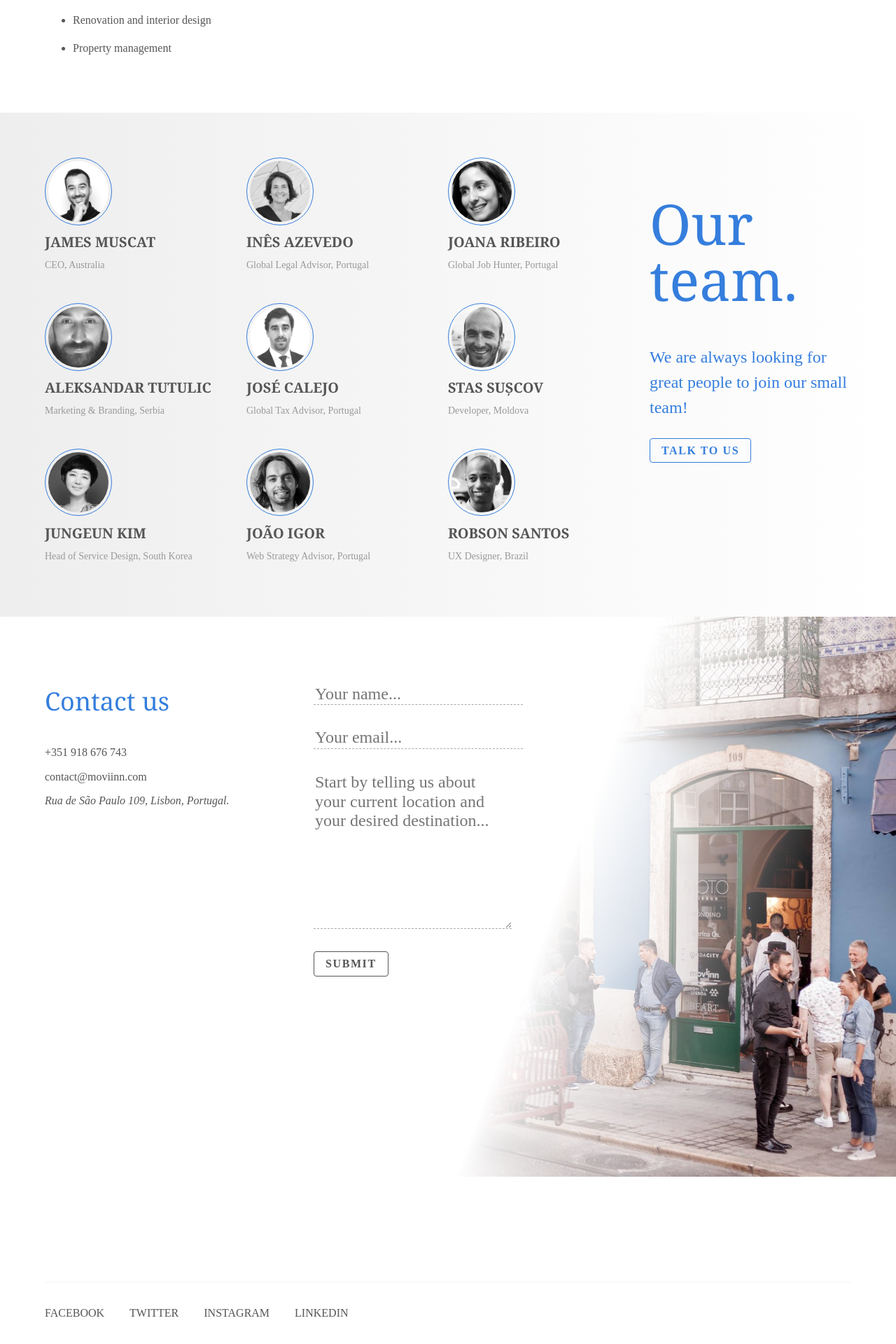
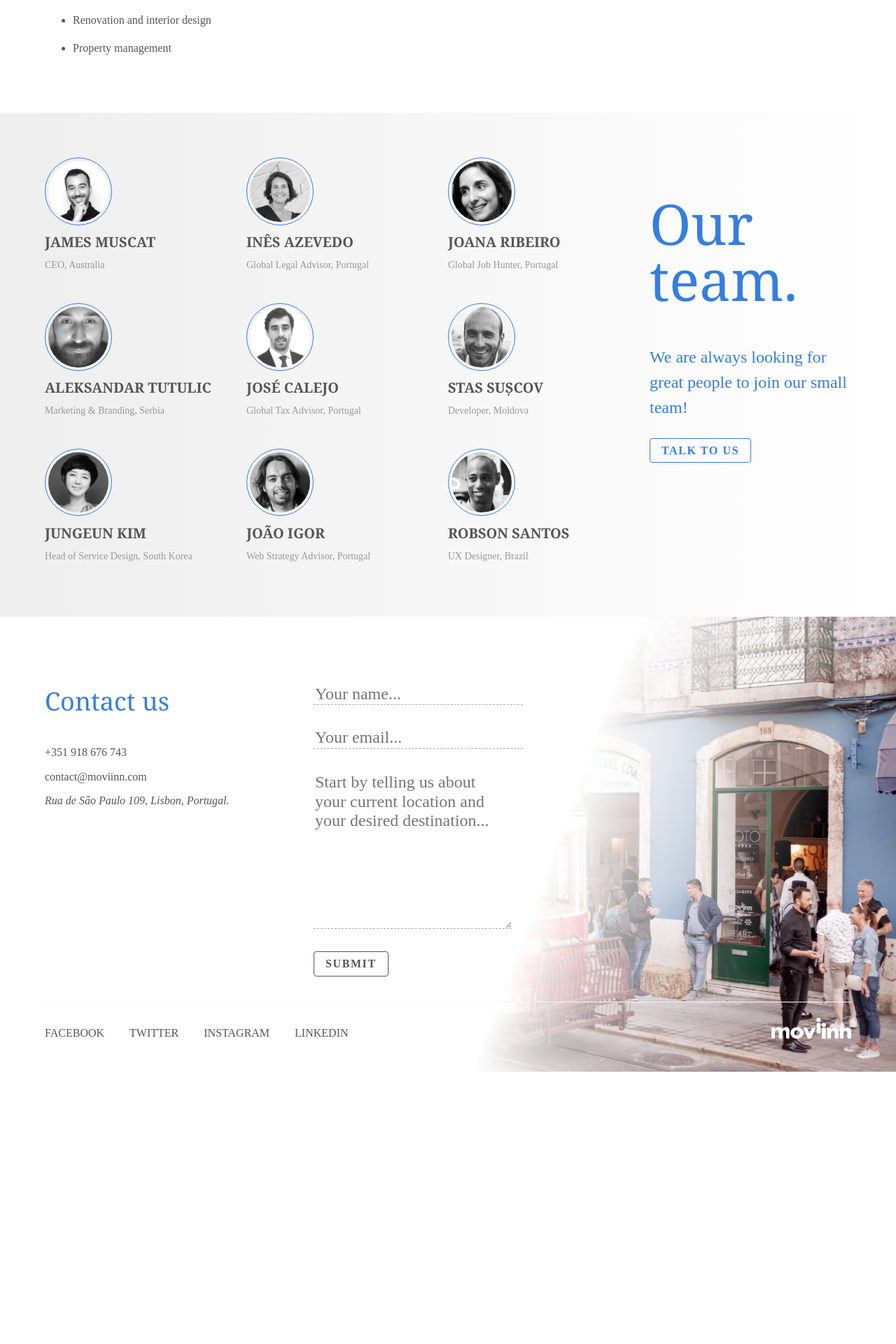
Before and after one commit to Moviinn/moviinn.github.io, a Jekyll site: the page built from index.md, in a window 1280 px wide. Shown: the part 3483-5403 px from the top of the page at 70% size. Built offline with Jekyll 4.4.1, drawn with Linux system fonts in a browser that asks for light colours; nearby versions of some CDN libraries; after the commit the page ends 5014 px from its top, so only the background shows below that.

Commit message:
Minor adjustments.

```diff
--- a/_includes/footer.html
+++ b/_includes/footer.html
@@ -1,11 +1,9 @@
-<div style="height: 400px;">
-  </div>
 <div class="db dt-ns mw9 center w-90 pv4 bt b--near-white">
-  <nav class="db dtc-ns v-mid tr tl-ns ttu">
-    <a class="db dib-ns mr2 mr3-m mr4-l f6 f5-ns link dim mid-gray" href="https://facebook.com/moviinn">Facebook</a>
-    <a class="db dib-ns mr2 mr3-m mr4-l f6 f5-ns link dim mid-gray" href="https://twitter.com/moviinn">Twitter</a>
-    <a class="db dib-ns mr2 mr3-m mr4-l f6 f5-ns link dim mid-gray" href="https://www.instagram.com/moviinn/">Instagram</a>
-    <a class="db dib-ns mr2 mr3-m mr4-l f6 f5-ns link dim mid-gray" href="https://www.linkedin.com/company/moviinn">Linkedin</a>
+  <nav class="db dtc-ns v-mid tl ttu">
+    <a class="db dib-ns mr2 mr4-l mt2 mt0-ns f6 f5-ns link dim mid-gray" href="https://facebook.com/moviinn">Facebook</a>
+    <a class="db dib-ns mr2 mr4-l mt2 mt0-ns f6 f5-ns link dim mid-gray" href="https://twitter.com/moviinn">Twitter</a>
+    <a class="db dib-ns mr2 mr4-l mt2 mt0-ns f6 f5-ns link dim mid-gray" href="https://www.instagram.com/moviinn/">Instagram</a>
+    <a class="db dib-ns mr2 mr4-l mt2 mt0-ns f6 f5-ns link dim mid-gray" href="https://www.linkedin.com/company/moviinn">Linkedin</a>
   </nav>
   <div class="db dtc-ns v-mid tr mt3 mt0-ns mr2 mr0-ns">
     <a class="link dim mid-gray" href="{{ "/" | relative_url}}" title="{{ site.title | escape }}">
--- a/_includes/nav.html
+++ b/_includes/nav.html
@@ -1,13 +1,13 @@
 <div class="db dt-ns mw9 center w-90 pv4">
-  <div class="db dtc-ns v-mid tl">
+  <div class="db dtc-ns v-mid">
     <a class="link dim mid-gray" href="{{ "/" | relative_url}}" title="{{ site.title | escape }}">
       <img src="/assets/logo.svg" alt="MOVIINN" class="logo" />
     </a>
   </div>
-  <nav class="db dtc-ns v-mid tl tr-ns mt2 mt0-ns ttu">
-    <a class="db dib-ns mr2 mr3-m mr4-l f6 f5-ns link dim mid-gray" href="#how">How it works</a>
-    <a class="db dib-ns mr2 mr3-m mr4-l f6 f5-ns link dim mid-gray" href="#services">Services</a>
-    <a class="db dib-ns mr2 mr3-m mr4-l f6 f5-ns link dim mid-gray" href="#community">Community</a>
-    <a class="db dib-ns mr2 mr3-m mr4-l f6 f5-ns link dim mid-gray" href="#contact">Contact</a>
+  <nav class="db dtc-ns v-mid tr mt2 mt0-ns ttu">
+    <a class="db dib-ns mr2 mr4-l mt2 mt0-ns f6 f5-ns link dim mid-gray" href="#how">How it works</a>
+    <a class="db dib-ns mr2 mr4-l mt2 mt0-ns f6 f5-ns link dim mid-gray" href="#services">Services</a>
+    <a class="db dib-ns mr2 mr4-l mt2 mt0-ns f6 f5-ns link dim mid-gray" href="#community">Community</a>
+    <a class="db dib-ns mr2 mr4-l mt2 mt0-ns f6 f5-ns link dim mid-gray" href="#contact">Contact</a>
   </nav>
 </div>
--- a/assets/css/moviinn.css
+++ b/assets/css/moviinn.css
@@ -33,15 +33,27 @@ img.logo {
   background-color: #FFF;
   background-size: contain;
   background-image: url('../backgrounds/office-with-tram.jpg');
-  background-position: top right;
+  background-position: bottom right;
   background-repeat: no-repeat;
 }
 
 #contact .gradient {
-  background: linear-gradient(110deg, #FFF 60%, rgba(0, 0, 0, 0) 85%);
-  min-height: 800px;
+  background: linear-gradient(160deg, #FFF 80%, rgba(0, 0, 0, 0) 95%);
+  min-height: 850px;
 }
 
 footer {
-  margin-top: -250px;
+  margin-top: -200px;
 }
+
+@media screen and (min-width: 30em) {
+
+  #contact .gradient {
+    background: linear-gradient(110deg, #FFF 60%, rgba(0, 0, 0, 0) 85%);
+    min-height: 650px;
+  }
+
+  footer {
+    margin-top: -100px;
+  }
+}
--- a/content/en/community.html
+++ b/content/en/community.html
@@ -4,7 +4,7 @@
 
     <div class="w-100">
 
-      <div class="w-100 w-two-thirds-l fl pb4 pb0-ns">
+      <div class="w-100 w-two-thirds-l fl pb4 pb0-l">
         <div class="measure-wide tc tl-l">
           <h1 class="serif f-subheadline-l fw1 lh-solid white">
             Our community is your community.
@@ -23,7 +23,7 @@
       </div>
 
       <div class="w-100 w-third-ns w-50-m fl pr4-ns">
-        <div class="w-25 dib pt3">
+        <div class="w-20 w-25-l dib pt3">
           <img src="/assets/faces/noelia.jpg" class="w-80 br-100 pa1 ba b-white" />
         </div>
         <div class="w-75 fr">
@@ -42,7 +42,7 @@
       </div>
 
       <div class="w-100 w-third-ns w-50-m fl pr4-ns">
-        <div class="w-25 dib pt3">
+        <div class="w-20 w-25-l dib pt3">
           <img src="/assets/faces/ana.jpg" class="w-80 br-100 pa1 ba b-white" />
         </div>
         <div class="w-75 fr">
@@ -62,7 +62,7 @@
       </div>
 
       <div class="w-100 w-third-ns w-50-m fl pr4-ns">
-        <div class="w-25 dib pt3">
+        <div class="w-20 w-25-l dib pt3">
           <img src="/assets/faces/tom.jpg" class="w-80 br-100 pa1 ba b-white" />
         </div>
         <div class="w-75 fr">
@@ -82,7 +82,7 @@
       </div>
 
       <div class="w-100 w-third-ns w-50-m fl pr4-ns">
-        <div class="w-25 dib pt3">
+        <div class="w-20 w-25-l dib pt3">
           <img src="/assets/faces/tariq.jpg" class="w-80 br-100 pa1 ba b-white" />
         </div>
         <div class="w-75 fr">
@@ -101,7 +101,7 @@
       </div>
 
       <div class="w-100 w-third-ns w-50-m fl fn-m pr4-ns">
-        <div class="w-25 dib pt3">
+        <div class="w-20 w-25-l dib pt3">
           <img src="/assets/faces/marina.jpeg" class="w-80 br-100 pa1 ba b-white" />
         </div>
         <div class="w-75 fr">
--- a/content/en/landing.html
+++ b/content/en/landing.html
@@ -11,7 +11,7 @@
           We'll help you get prepared, set-up and become a local in no time.
         </h4>
 
-        <p class="lh-copy mb4 tracked">
+        <p class="lh-copy mb4 mb0-ns mb4-l tracked">
           <a href="#contact" class="ph3 pv2 ttu link dim b br2 blue bg-white">
             Talk to us
           </a>
```
